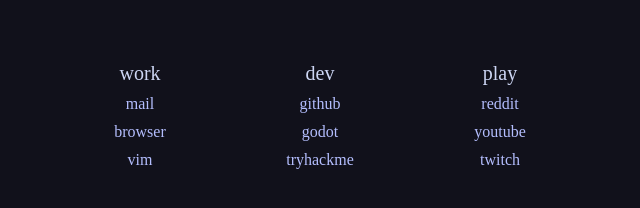
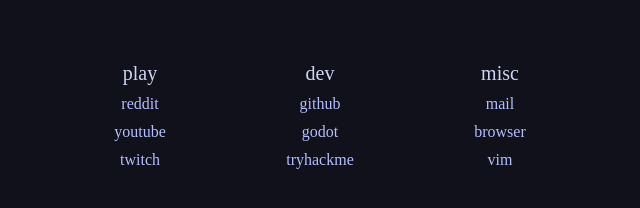
Before and after one commit to keplur/keplur.github.io, a plain HTML site: page index.html in a window 1280 px wide. Shown: the part 350-558 px from the top of the page, 600-1240 px from the left. Drawn offline with Linux system fonts and the light colour scheme.

Commit message:
Update index.html

```diff
--- a/index.html
+++ b/index.html
@@ -21,12 +21,13 @@
             </div>
 
             <div class="bookmarks">
+
                 <div class="category">
                     <div class="links">
-                        <li class="title">work</li>
-                        <li><a href="https://mail.proton.me">mail</a></li>
-                        <li><a href="https://support.mozilla.org/en-US/kb/keyboard-shortcuts-perform-firefox-tasks-quickly?redirectslug=Keyboard+shortcuts&redirectlocale=en-US#w_navigation">browser</a></li>
-                        <li><a href="https://vim.rtorr.com/">vim</a></li>
+                        <li class="title">play</li>
+                        <li><a href="https://www.reddit.com/">reddit</a></li>
+                        <li><a href="https://youtube.com/">youtube</a></li>
+                        <li><a href="https://twitch.tv/">twitch</a></li>
                     </div>
                 </div>
 
@@ -41,10 +42,10 @@
 
                 <div class="category">
                     <div class="links">
-                        <li class="title">play</li>
-                        <li><a href="https://www.reddit.com/">reddit</a></li>
-                        <li><a href="https://youtube.com/">youtube</a></li>
-                        <li><a href="https://twitch.tv/">twitch</a></li>
+                        <li class="title">misc</li>
+                        <li><a href="https://mail.proton.me">mail</a></li>
+                        <li><a href="https://support.mozilla.org/en-US/kb/keyboard-shortcuts-perform-firefox-tasks-quickly?redirectslug=Keyboard+shortcuts&redirectlocale=en-US#w_navigation">browser</a></li>
+                        <li><a href="https://vim.rtorr.com/">vim</a></li>
                     </div>
                 </div>
             </div>
```
